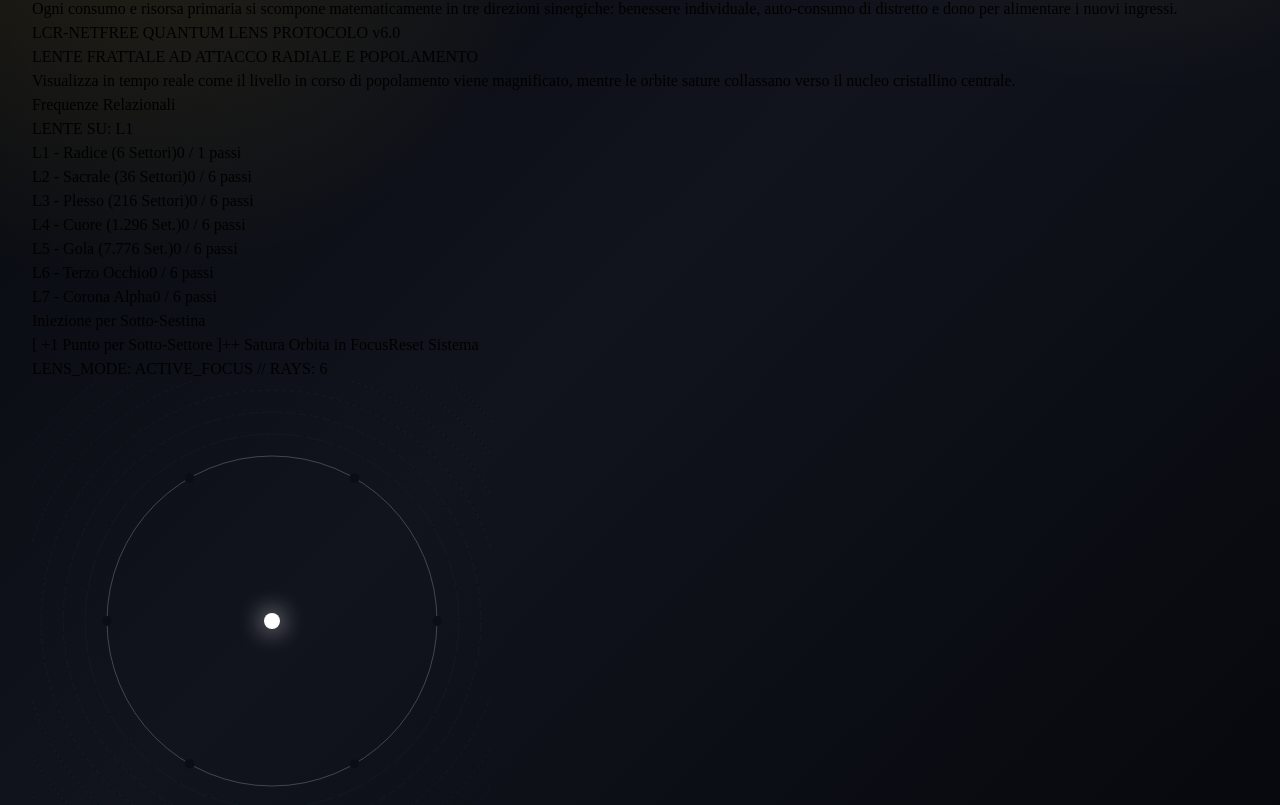
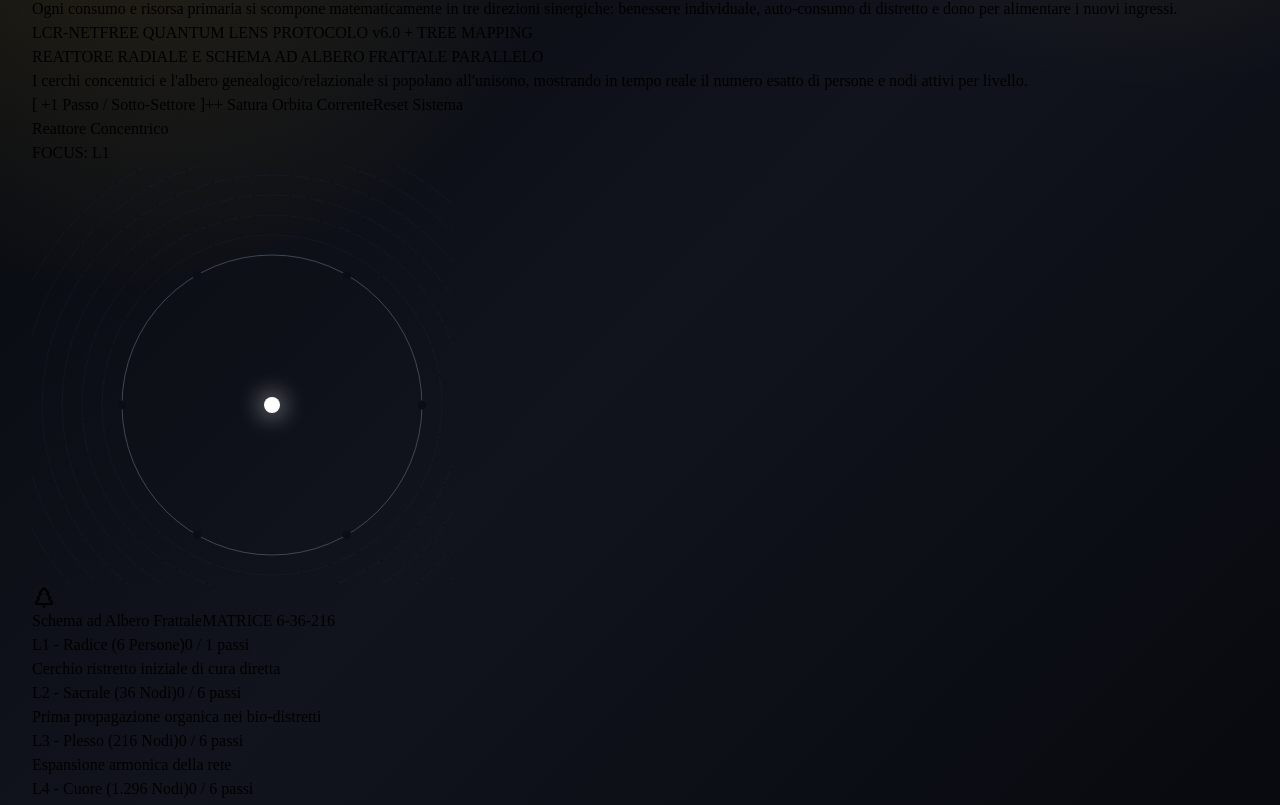
Before and after one commit to railim45-maker/LCR-Netfree-RWA, a React (Vite) app in the folder client/: page /privato/netfree in a window 1280 px wide. Shown: the part 291-1096 px from the top of the page. Built offline with nearby package versions, Linux system fonts and the light colour scheme.

Commit message:
Update NetFreeDeepDive.tsx

```diff
--- a/client/src/pages/NetFreeDeepDive.tsx
+++ b/client/src/pages/NetFreeDeepDive.tsx
@@ -1,17 +1,17 @@
 import { Link } from "wouter";
-import { ArrowRight, Sparkles, TreePine } from "lucide-react";
+import { ArrowRight, Sparkles, TreePine, Users, Network } from "lucide-react";
 import { useState } from "react";
 
 export default function NetFreeDeepDive() {
   const [activeFocusLevel, setActiveFocusLevel] = useState(1);
   const [lensLevels, setLensLevels] = useState([
-    { level: 1, maxSteps: 1, currentSteps: 0, currentRad: 170, displayDots: 6, label: "L1 - Radice (6 Settori)" },
-    { level: 2, maxSteps: 6, currentSteps: 0, currentRad: 190, displayDots: 36, label: "L2 - Sacrale (36 Settori)" },
-    { level: 3, maxSteps: 6, currentSteps: 0, currentRad: 210, displayDots: 108, label: "L3 - Plesso (216 Settori)" },
-    { level: 4, maxSteps: 6, currentSteps: 0, currentRad: 220, displayDots: 180, label: "L4 - Cuore (1.296 Set.)" },
-    { level: 5, maxSteps: 6, currentSteps: 0, currentRad: 230, displayDots: 240, label: "L5 - Gola (7.776 Set.)" },
-    { level: 6, maxSteps: 6, currentSteps: 0, currentRad: 240, displayDots: 300, label: "L6 - Terzo Occhio" },
-    { level: 7, maxSteps: 6, currentSteps: 0, currentRad: 250, displayDots: 360, label: "L7 - Corona Alpha" }
+    { level: 1, maxSteps: 1, currentSteps: 0, currentRad: 170, displayDots: 6, label: "L1 - Radice", peopleCount: "6 Persone", desc: "Cerchio ristretto iniziale di cura diretta" },
+    { level: 2, maxSteps: 6, currentSteps: 0, currentRad: 190, displayDots: 36, label: "L2 - Sacrale", peopleCount: "36 Nodi", desc: "Prima propagazione organica nei bio-distretti" },
+    { level: 3, maxSteps: 6, currentSteps: 0, currentRad: 210, displayDots: 108, label: "L3 - Plesso", peopleCount: "216 Nodi", desc: "Espansione armonica della rete" },
+    { level: 4, maxSteps: 6, currentSteps: 0, currentRad: 220, displayDots: 180, label: "L4 - Cuore", peopleCount: "1.296 Nodi", desc: "Integrazione comunitaria avanzata" },
+    { level: 5, maxSteps: 6, currentSteps: 0, currentRad: 230, displayDots: 240, label: "L5 - Gola", peopleCount: "7.776 Nodi", desc: "Flussi di distretto attivi" },
+    { level: 6, maxSteps: 6, currentSteps: 0, currentRad: 240, displayDots: 300, label: "L6 - Terzo Occhio", peopleCount: "46.656 Nodi", desc: "Coerenza sintropica diffusa" },
+    { level: 7, maxSteps: 6, currentSteps: 0, currentRad: 250, displayDots: 360, label: "L7 - Corona Alpha", peopleCount: "279.936 Nodi", desc: "Foresta frattale completa" }
   ]);
 
   const chakraColors = ['#E53E3E', '#DD6B20', '#D69E2E', '#38A169', '#3182CE', '#805AD5', '#FFFFFF'];
@@ -97,7 +97,7 @@ export default function NetFreeDeepDive() {
               <h3 className="text-xl font-bold font-serif text-stone-900">La Struttura Frattale e il Sistema del Seme (Matrice 6-36-216)</h3>
             </div>
             <p className="text-stone-600 leading-relaxed pl-11 text-sm md:text-base font-light">
-              La comunità si sviluppa tramite una divisione armonica e matematica basata sul <strong>Sistema del Seme (matrice 6-36-216)</strong>. Ogni partecipante riceve in dono il seme energetico iniziale (Chiave Railim)[cite: 1].
+              La comunità si sviluppa tramite una divisione armonica e matematica basata sul <strong>Sistema del Seme (matrice 6-36-216)</strong>[cite: 1]. Ogni partecipante riceve in dono il seme energetico iniziale (Chiave Railim) per attivare il proprio percorso[cite: 1].
             </p>
           </div>
 
@@ -113,97 +113,63 @@ export default function NetFreeDeepDive() {
 
         </div>
 
-        {/* ========================================================= */}
-        {/* DASHBOARD INTERATTIVA: QUANTUM LENS MATRIX (6x6 e Matrice) */}
-        {/* ========================================================= */}
-        <div className="rounded-3xl border border-slate-800 bg-slate-950 p-6 md:p-8 text-slate-100 shadow-2xl space-y-6 relative overflow-hidden">
+        {/* ========================================================================= */}
+        {/* DASHBOARD INTERATTIVA Dòppia: QUANTUM LENS MATRIX + SCHEMA AD ALBERO PARALLELO */}
+        {/* ========================================================================= */}
+        <div className="rounded-3xl border border-slate-800 bg-slate-950 p-6 md:p-8 text-slate-100 shadow-2xl space-y-8 relative overflow-hidden">
           <div className="absolute top-0 right-0 w-96 h-96 bg-purple-600/10 rounded-full blur-3xl pointer-events-none" />
 
           <div className="text-center space-y-2 max-w-2xl mx-auto">
             <div className="inline-flex items-center gap-2 px-3 py-1 rounded-full bg-slate-900 border border-slate-800 text-purple-400 text-[10px] font-mono tracking-widest">
               <span className="w-2 h-2 rounded-full bg-purple-500 animate-pulse"></span>
-              LCR-NETFREE QUANTUM LENS PROTOCOLO v6.0
+              LCR-NETFREE QUANTUM LENS PROTOCOLO v6.0 + TREE MAPPING
             </div>
             <h3 className="text-xl md:text-2xl font-black text-white font-mono tracking-tight">
-              LENTE FRATTALE AD ATTACCO RADIALE E POPOLAMENTO
+              REATTORE RADIALE E SCHEMA AD ALBERO FRATTALE PARALLELO
             </h3>
             <p className="text-slate-400 text-xs font-light">
-              Visualizza in tempo reale come il livello in corso di popolamento viene magnificato, mentre le orbite sature collassano verso il nucleo cristallino centrale.
+              I cerchi concentrici e l'albero genealogico/relazionale si popolano all'unisono, mostrando in tempo reale il numero esatto di persone e nodi attivi per livello.
             </p>
           </div>
 
-          <div className="grid grid-cols-1 lg:grid-cols-12 gap-6 items-stretch pt-4">
-
-            {/* PANNELLO DI CONTROLLO E MONITOR (SINISTRA) */}
-            <div className="lg:col-span-5 flex flex-col justify-between space-y-4">
-
-              <div className="bg-slate-900/60 border border-slate-800/80 rounded-2xl p-4 backdrop-blur-md space-y-2">
-                <div className="flex justify-between items-center mb-2">
-                  <h4 className="text-[10px] font-bold text-slate-400 uppercase tracking-wider font-mono">Frequenze Relazionali</h4>
-                  <span className="text-[9px] font-mono bg-purple-950 text-purple-400 px-2 py-0.5 rounded border border-purple-500/20">
-                    LENTE SU: L{activeFocusLevel}
-                  </span>
-                </div>
-
-                <div className="space-y-1.5 font-mono text-xs max-h-[260px] overflow-y-auto pr-1">
-                  {lensLevels.map((lvl) => {
-                    const isFocused = lvl.level === activeFocusLevel;
-                    const isPast = lvl.level < activeFocusLevel;
-                    const borderColor = chakraColors[lvl.level - 1];
-
-                    return (
-                      <div
-                        key={lvl.level}
-                        className={`p-2 bg-slate-950/60 rounded-xl border border-slate-800/60 flex justify-between items-center border-l-4 transition-all ${isPast || isFocused ? 'opacity-100' : 'opacity-40'}`}
-                        style={{ borderLeftColor: borderColor }}
-                      >
-                        <span className={`${isFocused ? 'text-white font-bold' : 'text-slate-300'} text-[11px]`}>{lvl.label}</span>
-                        <span className={`font-bold ${isPast || lvl.currentSteps === lvl.maxSteps ? 'text-white' : 'text-slate-400'}`}>
-                          {lvl.currentSteps} / {lvl.maxSteps} passi
-                        </span>
-                      </div>
-                    );
-                  })}
-                </div>
-              </div>
-
-              {/* PULSANTI DI INIEZIONE PASSI */}
-              <div className="bg-slate-900/60 border border-slate-800/80 rounded-2xl p-4 backdrop-blur-md space-y-2.5">
-                <h4 className="text-[10px] font-bold text-slate-400 uppercase tracking-wider font-mono">Iniezione per Sotto-Sestina</h4>
-                <div className="space-y-2">
+          {/* CONTROLLI GLOBALI */}
+          <div className="flex flex-wrap items-center justify-center gap-3 pt-2">
             <button
               onClick={() => injectLensStep(1)}
-                    className="w-full py-2.5 bg-purple-600/20 hover:bg-purple-600/30 border border-purple-500/40 rounded-xl text-xs font-mono font-bold text-purple-300 tracking-wider transition-all cursor-pointer shadow-lg"
+              className="px-5 py-2.5 bg-purple-600/20 hover:bg-purple-600/30 border border-purple-500/40 rounded-xl text-xs font-mono font-bold text-purple-300 tracking-wider transition-all cursor-pointer shadow-lg"
             >
-                    [ +1 Punto per Sotto-Settore ]
+              [ +1 Passo / Sotto-Settore ]
             </button>
             <button
               onClick={injectFullLensLevel}
-                    className="w-full py-2 bg-slate-900 hover:bg-slate-800 border border-slate-700 rounded-xl text-[11px] font-mono text-cyan-400 transition-all cursor-pointer"
+              className="px-5 py-2.5 bg-slate-900 hover:bg-slate-800 border border-slate-700 rounded-xl text-xs font-mono text-cyan-400 transition-all cursor-pointer"
             >
-                    ++ Satura Orbita in Focus
+              ++ Satura Orbita Corrente
             </button>
             <button
               onClick={hardResetLens}
-                    className="w-full py-1.5 bg-red-500/10 hover:bg-red-500/20 border border-red-500/30 rounded-xl text-[10px] font-mono text-red-400 transition-all cursor-pointer"
+              className="px-4 py-2.5 bg-red-500/10 hover:bg-red-500/20 border border-red-500/30 rounded-xl text-xs font-mono text-red-400 transition-all cursor-pointer"
             >
               Reset Sistema
             </button>
           </div>
+
+          {/* GRID PRINCIPALE: SINISTRA REATTORE CERCHI, DESTRA SCHEMA AD ALBERO */}
+          <div className="grid grid-cols-1 lg:grid-cols-12 gap-6 items-stretch pt-2">
+
+            {/* 1. REATTORE VISIVO SVG (SINISTRA - 6 COLONNE) */}
+            <div className="lg:col-span-6 bg-slate-900/40 border border-slate-800/60 rounded-2xl p-4 flex flex-col items-center justify-center relative shadow-inner overflow-hidden min-h-[460px]">
+              <div className="absolute top-3 left-4 text-[9px] font-mono text-slate-400 uppercase tracking-widest flex items-center gap-1.5">
+                <span className="w-1.5 h-1.5 rounded-full bg-emerald-400"></span> Reattore Concentrico
               </div>
-
+              <div className="absolute top-3 right-4 text-[9px] font-mono text-slate-500 tracking-widest">
+                FOCUS: L{activeFocusLevel}
               </div>
-
-            {/* REATTORE VISIVO SVG (DESTRA) */}
-            <div className="lg:col-span-7 bg-slate-900/40 border border-slate-800/60 rounded-2xl p-4 flex flex-col items-center justify-center relative shadow-inner overflow-hidden min-h-[440px]">
-              <div className="absolute top-3 right-4 text-[9px] font-mono text-slate-500 tracking-widest">
-                LENS_MODE: ACTIVE_FOCUS // RAYS: 6
-              </div>
-              <svg width="460" height="460" className="block overflow-visible">
+              <svg width="420" height="420" className="block overflow-visible mt-4">
                 <circle cx={cx} cy={cy} r="8" fill="#ffffff" style={{ filter: 'drop-shadow(0 0 12px rgba(255,255,255,1))' }} />
 
                 {lensLevels.map(lvl => {
-                  let radius = lvl.level < activeFocusLevel ? 15 + (lvl.level * 20) : (lvl.level === activeFocusLevel ? 165 : 165 + ((lvl.level - activeFocusLevel) * 22));
+                  let radius = lvl.level < activeFocusLevel ? 15 + (lvl.level * 18) : (lvl.level === activeFocusLevel ? 150 : 150 + ((lvl.level - activeFocusLevel) * 20));
                   const isFocused = lvl.level === activeFocusLevel;
 
                   return (
@@ -216,15 +182,15 @@ export default function NetFreeDeepDive() {
                         stroke={isFocused ? '#4b5563' : '#1e293b'}
                         strokeWidth={isFocused ? '0.8' : '0.3'}
                       />
-                      {Array.from({ length: lvl.displayDots }).map((_, i) => {
-                        const angle = (i * 2 * Math.PI) / lvl.displayDots;
+                      {Array.from({ length: Math.min(lvl.displayDots, 72) }).map((_, i) => {
+                        const angle = (i * 2 * Math.PI) / Math.min(lvl.displayDots, 72);
                         const nodeX = cx + radius * Math.cos(angle);
                         const nodeY = cy + radius * Math.sin(angle);
-                        const macroSector = Math.min(Math.floor((i / lvl.displayDots) * 6), 5);
+                        const macroSector = Math.min(Math.floor((i / Math.min(lvl.displayDots, 72)) * 6), 5);
                         const dotColor = chakraColors[macroSector];
                         const nodePositionInSubsector = i % 6;
                         const isActive = nodePositionInSubsector < lvl.currentSteps || lvl.level < activeFocusLevel;
-                        const dotRadius = isFocused ? 5 : (lvl.level < activeFocusLevel ? 2.2 : 1);
+                        const dotRadius = isFocused ? 4.5 : (lvl.level < activeFocusLevel ? 2 : 1);
 
                         return (
                           <circle
@@ -235,7 +201,7 @@ export default function NetFreeDeepDive() {
                             fill={isActive ? dotColor : '#090d16'}
                             stroke={isActive ? 'none' : '#1e293b'}
                             strokeWidth="0.15"
-                            style={isActive && isFocused ? { filter: `drop-shadow(0 0 6px ${dotColor})` } : undefined}
+                            style={isActive && isFocused ? { filter: `drop-shadow(0 0 5px ${dotColor})` } : undefined}
                           />
                         );
                       })}
@@ -243,6 +209,45 @@ export default function NetFreeDeepDive() {
                   );
                 })}
               </svg>
+            </div>
+
+            {/* 2. SCHEMA AD ALBERO PARALLELO (DESTRA - 6 COLONNE) */}
+            <div className="lg:col-span-6 bg-slate-900/60 border border-slate-800/80 rounded-2xl p-5 backdrop-blur-md flex flex-col justify-between space-y-3">
+              <div className="flex justify-between items-center border-b border-slate-800 pb-2">
+                <span className="text-[10px] font-bold text-slate-400 uppercase tracking-wider font-mono flex items-center gap-1.5">
+                  <TreePine className="w-3.5 h-3.5 text-emerald-400" /> Schema ad Albero Frattale
+                </span>
+                <span className="text-[9px] font-mono bg-emerald-950 text-emerald-400 px-2 py-0.5 rounded border border-emerald-500/20">
+                  MATRICE 6-36-216
+                </span>
+              </div>
+
+              <div className="space-y-2 font-mono text-xs max-h-[400px] overflow-y-auto pr-1">
+                {lensLevels.map((lvl) => {
+                  const isFocused = lvl.level === activeFocusLevel;
+                  const isPast = lvl.level < activeFocusLevel;
+                  const isCompleted = lvl.currentSteps === lvl.maxSteps;
+                  const borderColor = chakraColors[lvl.level - 1];
+
+                  return (
+                    <div
+                      key={lvl.level}
+                      className={`p-3 bg-slate-950/70 rounded-xl border border-slate-800/70 space-y-1 transition-all border-l-4 ${isPast || isFocused ? 'opacity-100' : 'opacity-40'}`}
+                      style={{ borderLeftColor: borderColor }}
+                    >
+                      <div className="flex justify-between items-center">
+                        <span className={`font-bold ${isFocused ? 'text-white' : 'text-slate-300'} text-[11px]`}>
+                          {lvl.label} ({lvl.peopleCount})
+                        </span>
+                        <span className={`text-[10px] px-2 py-0.5 rounded ${isCompleted ? 'bg-emerald-950 text-emerald-400 border border-emerald-500/30' : 'bg-slate-900 text-slate-400'}`}>
+                          {lvl.currentSteps} / {lvl.maxSteps} passi
+                        </span>
+                      </div>
+                      <p className="text-[10px] text-slate-400 font-light">{lvl.desc}</p>
+                    </div>
+                  );
+                })}
+              </div>
             </div>
 
           </div>
```
Lines whose indentation alone changed are shown as unchanged.
